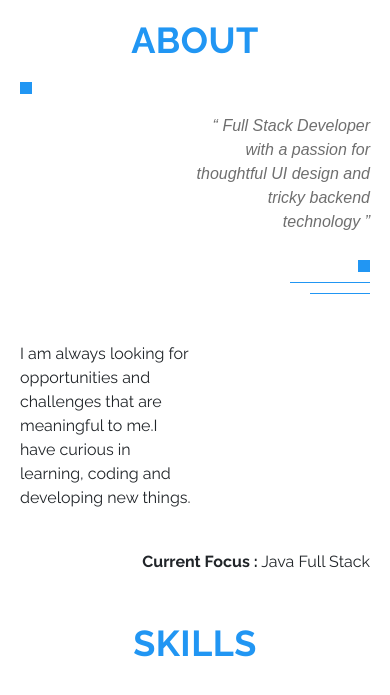
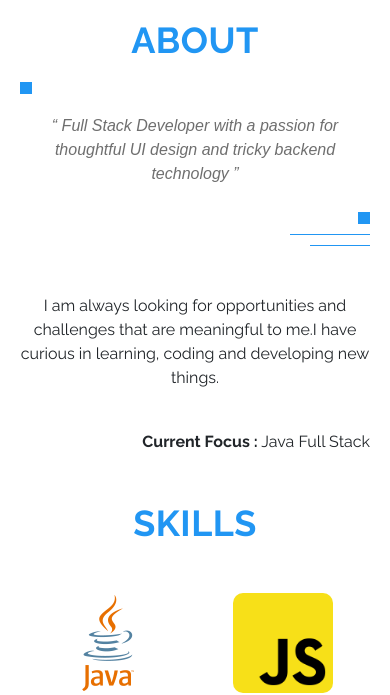
Before and after one commit to Ramkumar2403/Resume_Project_1.0, a plain HTML site: page index.htm in a window 390 px wide. Shown: the part 875-1570 px from the top of the page. Drawn offline with Linux system fonts and the light colour scheme.

Commit message:
Update index.css on 21-Feb

```diff
--- a/assets/custom/index.css
+++ b/assets/custom/index.css
@@ -238,6 +238,7 @@ h1 {
   .sub-header-div {
     padding: 0 20px 0 20px;
   }
+
 }
 /* ABOUT END */
 /* SKILLS */
@@ -291,12 +292,12 @@ blockquote {
 @media (max-width: 768px) {
   blockquote {
     font-size: 16px;
-    text-align: right;
-    padding-left: 50%;
+    text-align: center;
+
   }
   #about_desc {
-    padding-right: 50%;
-    text-align: left;
+    /* padding-right: 50%; */
+    text-align: center;
   }
 }
 
```
